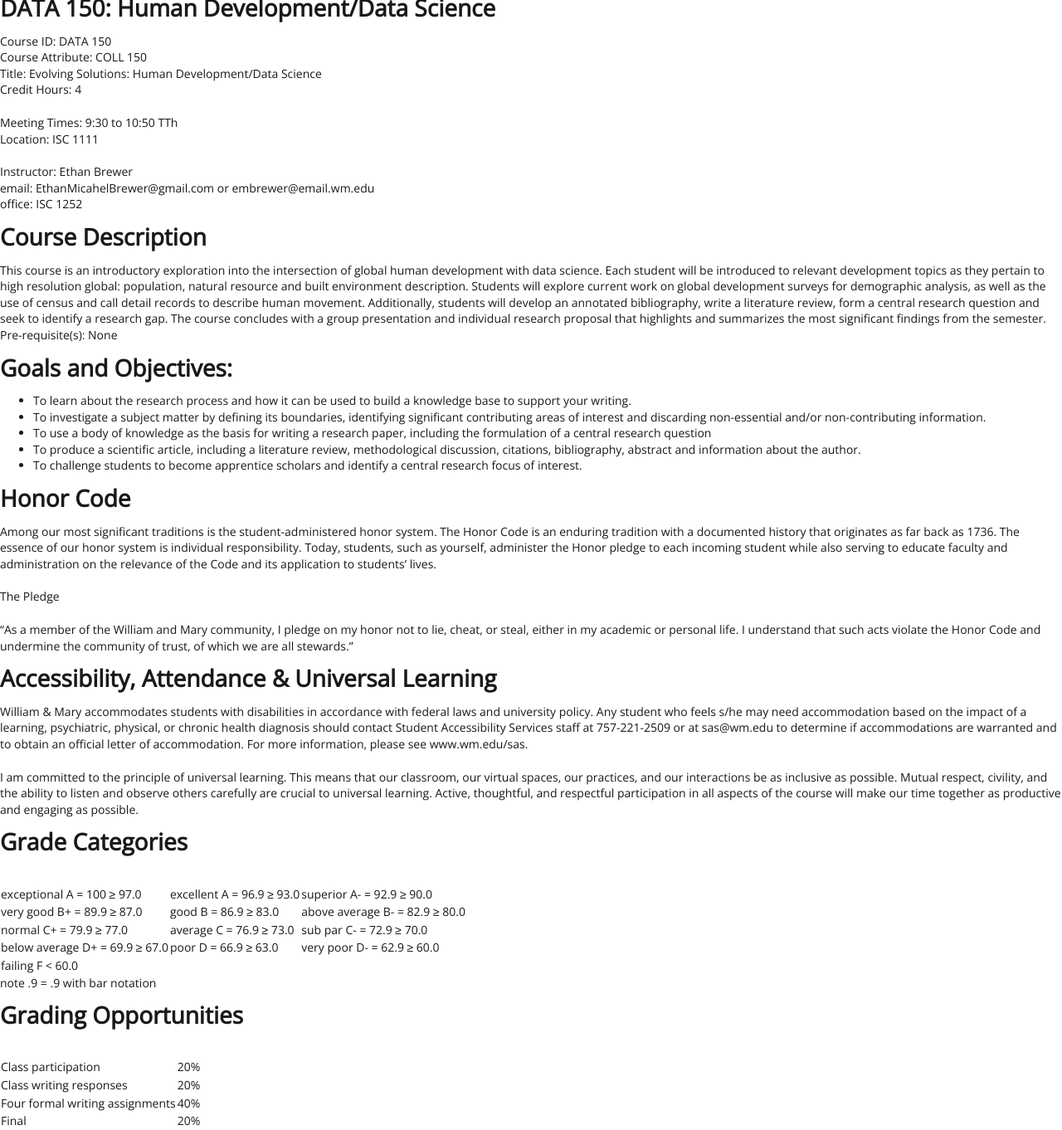
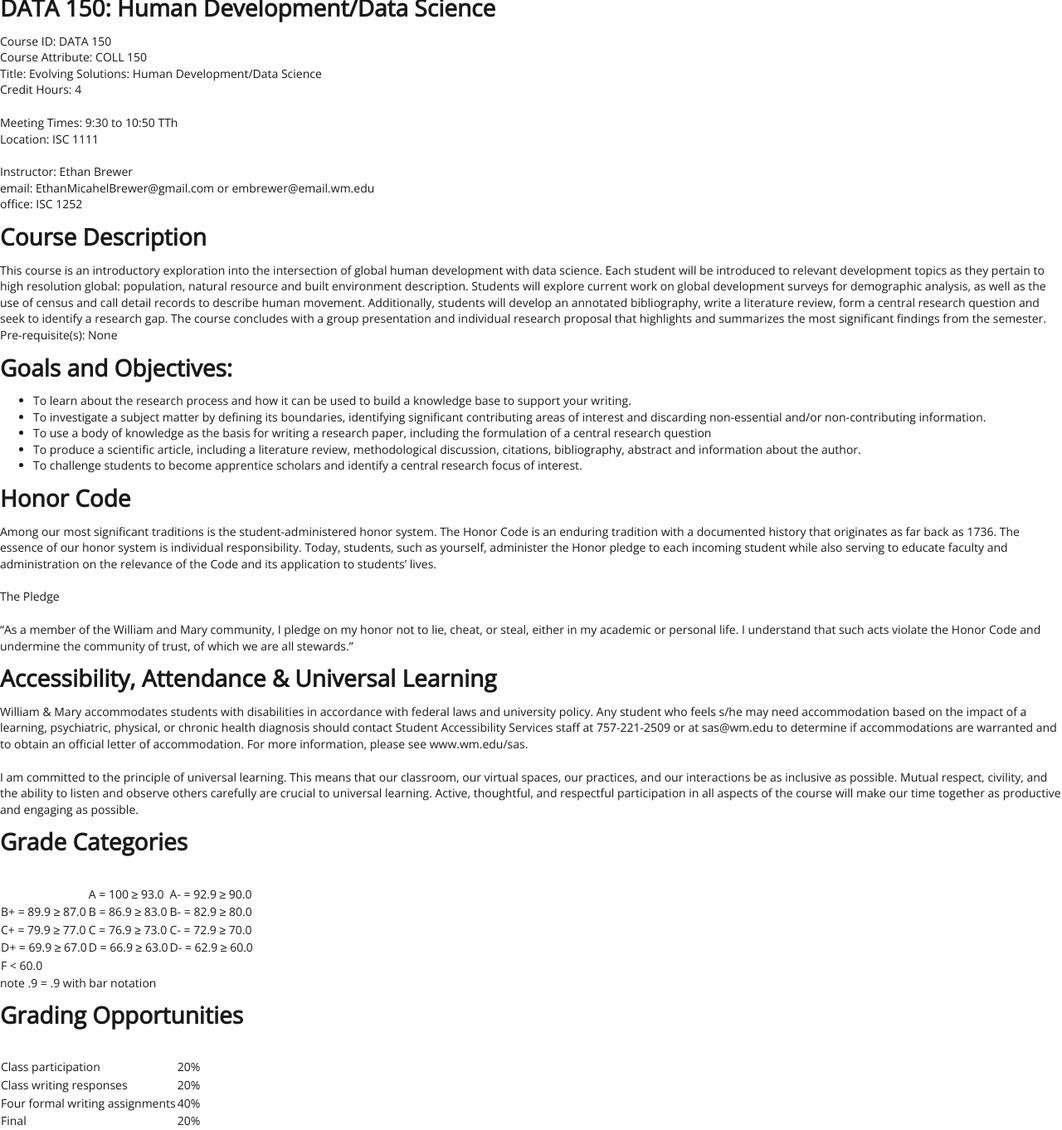
Before and after one commit to EMBrewer/dat150, a Jekyll site: the page built from _posts/2021-09-17-syllabus.md, in a window 1280 px wide. Shown: the whole page at 83% size. Built offline with Jekyll 4.4.1, drawn with Linux system fonts in a browser that asks for light colours; our own code applies the rules of GitHub Pages for plain Markdown files.

Commit message:
Update 2021-09-17-syllabus.md

```diff
--- a/_posts/2021-09-17-syllabus.md
+++ b/_posts/2021-09-17-syllabus.md
@@ -40,11 +40,11 @@ I am committed to the principle of universal learning. This means that our class
 
 |    |    |    |
 | --- | --- | --- |
-| exceptional A = 100 ≥ 97.0 |  excellent A = 96.9 ≥ 93.0 |  superior A- = 92.9 ≥ 90.0 |
-| very good B+ = 89.9 ≥ 87.0 |  good B = 86.9 ≥ 83.0 |  above average B- = 82.9 ≥ 80.0 |
-| normal C+ = 79.9 ≥ 77.0 |  average C = 76.9 ≥ 73.0 |  sub par C- = 72.9 ≥ 70.0 |
-| below average D+ = 69.9 ≥ 67.0 |  poor D = 66.9 ≥ 63.0 |  very poor D- = 62.9 ≥ 60.0 |
-| failing F < 60.0 |
+|                  |  A = 100 ≥ 93.0  |  A- = 92.9 ≥ 90.0 |
+| B+ = 89.9 ≥ 87.0 |  B = 86.9 ≥ 83.0 |  B- = 82.9 ≥ 80.0 |
+| C+ = 79.9 ≥ 77.0 |  C = 76.9 ≥ 73.0 |  C- = 72.9 ≥ 70.0 |
+| D+ = 69.9 ≥ 67.0 |  D = 66.9 ≥ 63.0 |  D- = 62.9 ≥ 60.0 |
+| F < 60.0 |
 
 note .9 = .9 with bar notation
 
```
